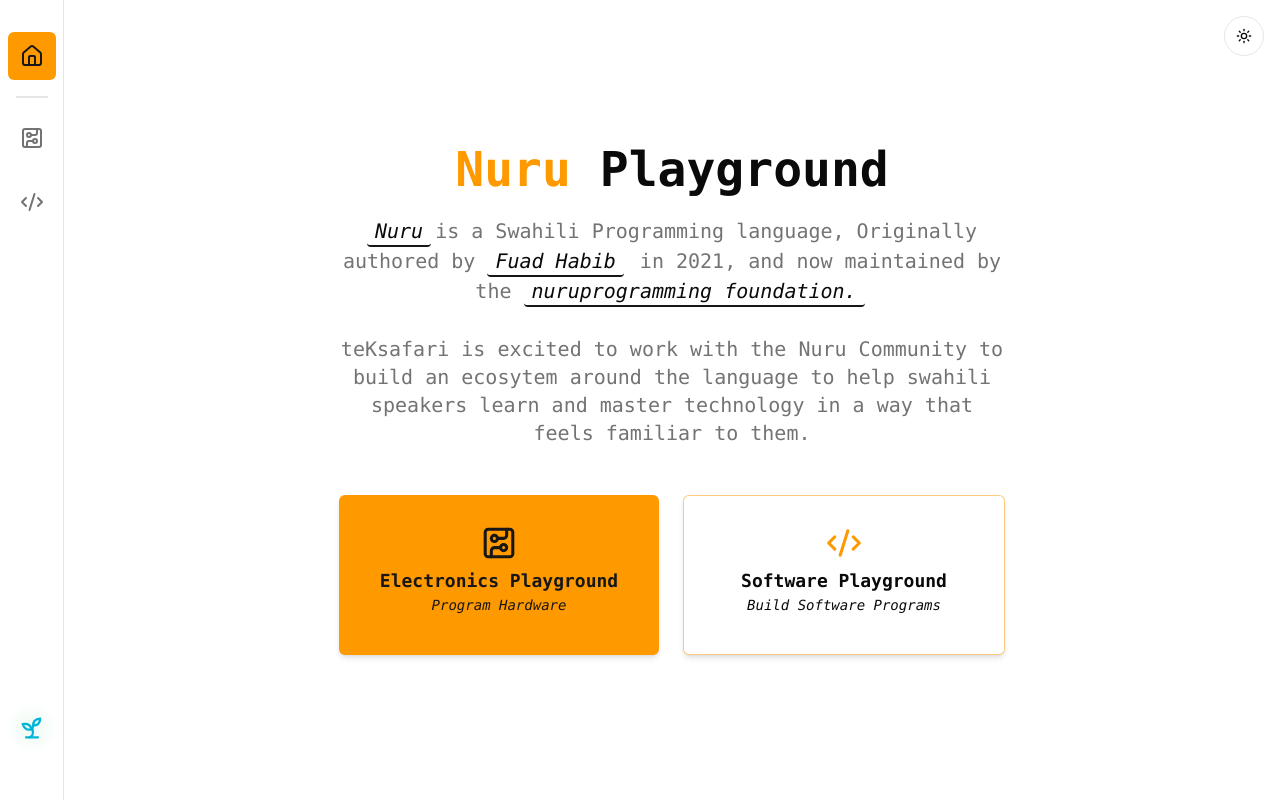
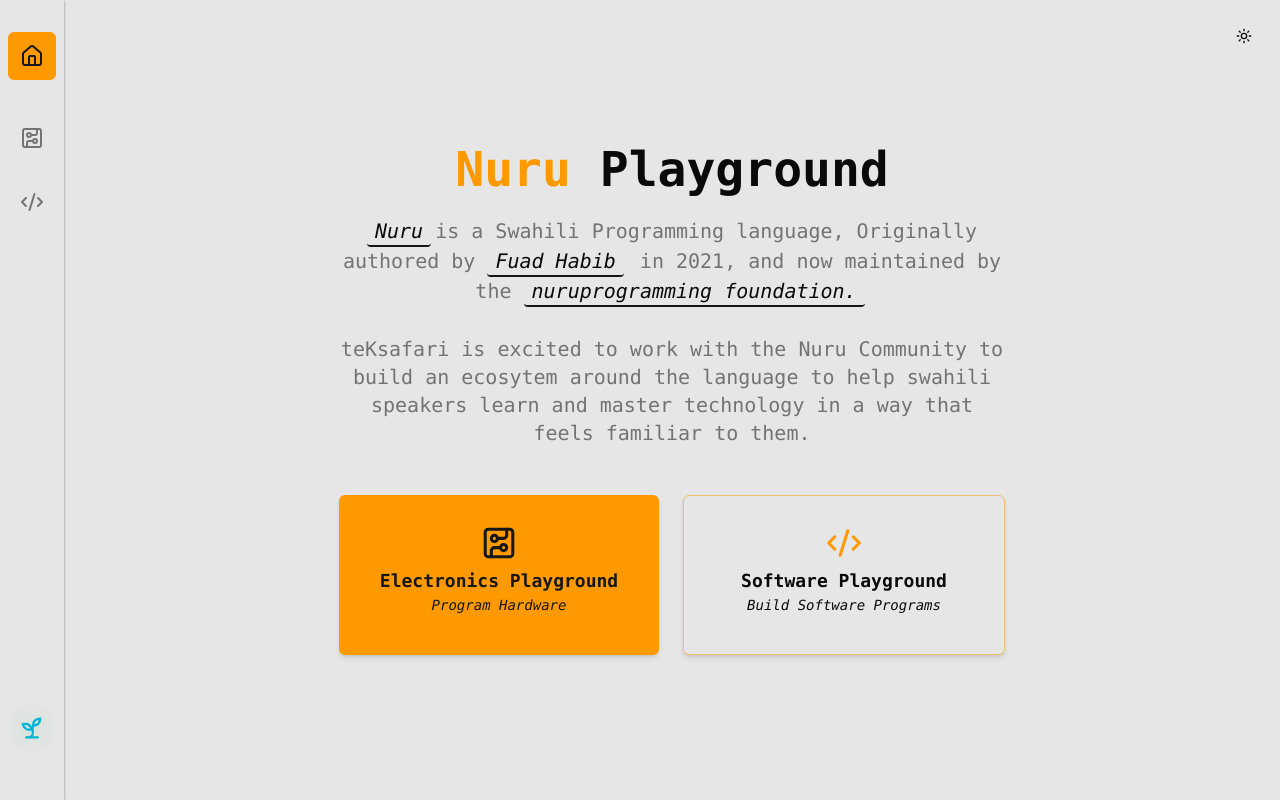
Before and after one commit to teKsafari/nuru-playground, a Next.js app: page / in a window 1280 px wide. Built offline with nearby package versions, Linux system fonts and the light colour scheme.

Commit message:
FEAT: Kinder white bg

```diff
--- a/app/globals.css
+++ b/app/globals.css
@@ -14,7 +14,7 @@
 
 @layer base {
   :root {
-    --background: 0 0% 100%;
+    --background: 0 0% 90%; /* #e5e5e5 */
     --foreground: 0 0% 3.9%;
     --card: 0 0% 100%;
     --card-foreground: 0 0% 3.9%;
--- a/components/sidebar-nav.tsx
+++ b/components/sidebar-nav.tsx
@@ -31,7 +31,7 @@
   ]
 
   return (
-    <div className="fixed left-0 top-0 h-full w-16 bg-background border-r border-border flex flex-col items-center py-8 z-40">
+    <div className="fixed left-0 top-0 h-full w-16 bg-background shadow-muted-foreground shadow-right  shadow-sm shadown-inner flex flex-col items-center py-8 z-40  ">
       {navItems.map((item, index) => (
         <React.Fragment key={item.href}>
           <Link
```
